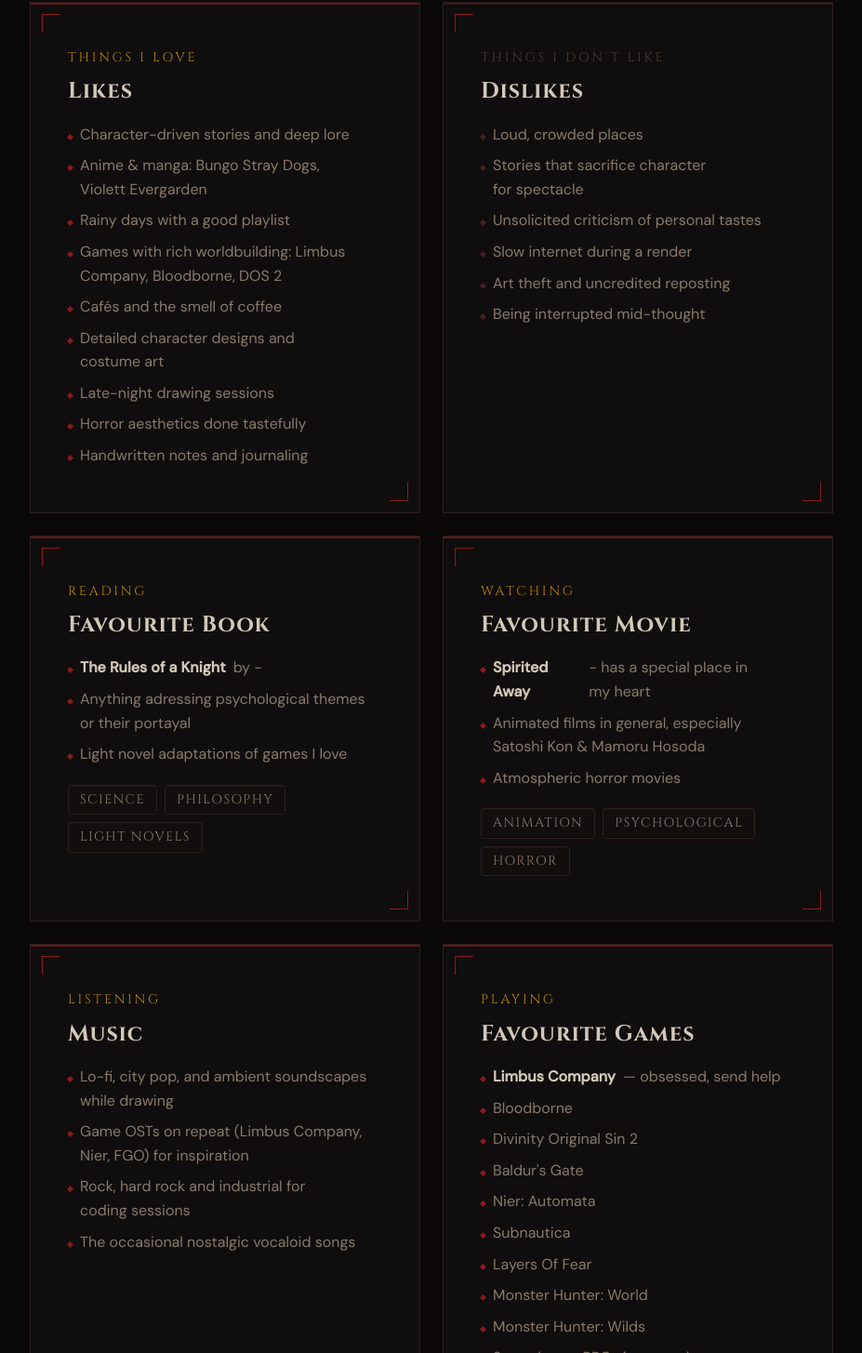
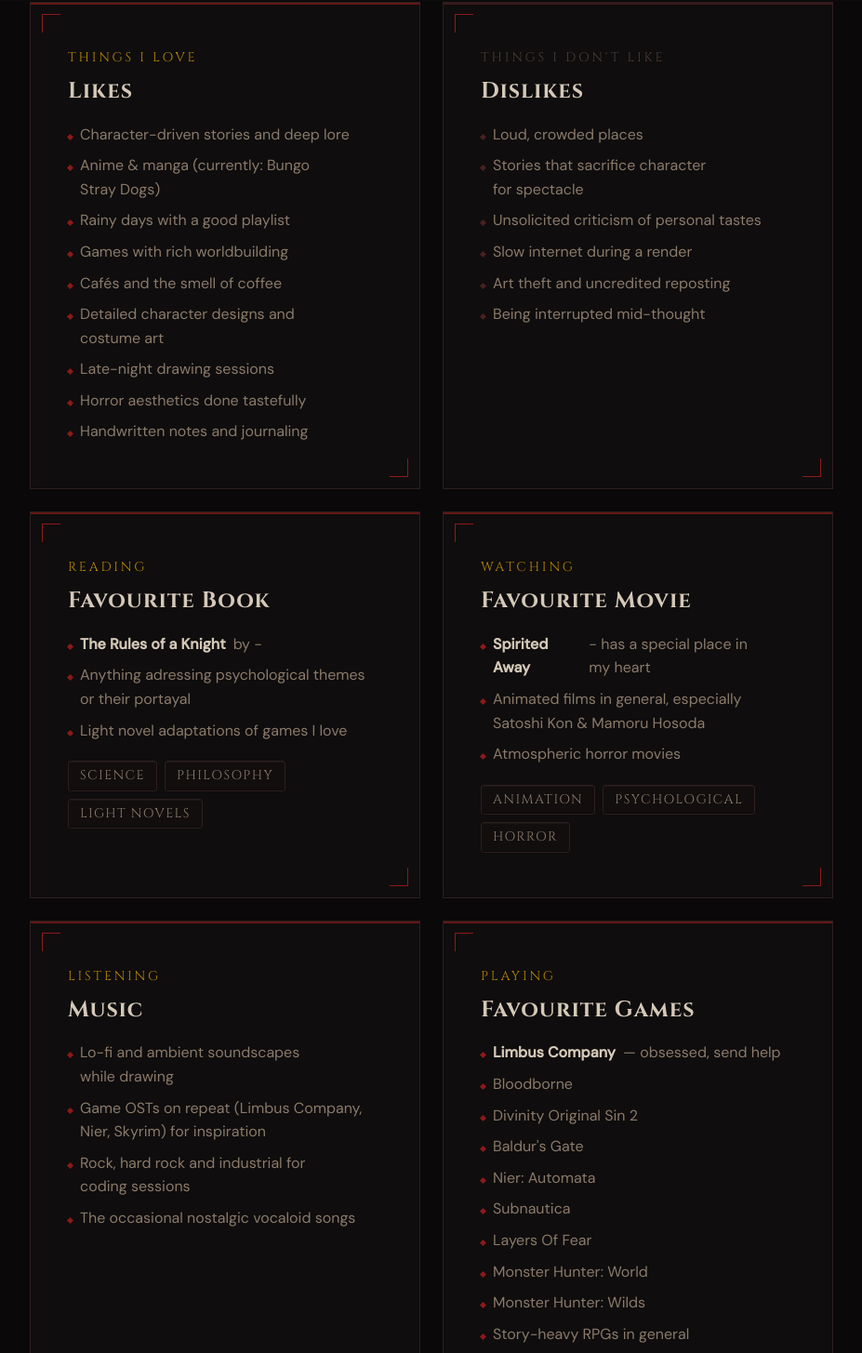
Before and after one commit to akanori-rgb/WebsiteForComs, a plain HTML site: page about-me.html in a window 1280 px wide. Shown: the part 799-2254 px from the top of the page at 93% size, without its empty margins (176-1103 px from the left). Drawn offline with Linux system fonts and the light colour scheme.

Commit message:
Modification preferences

```diff
--- a/about-me.html
+++ b/about-me.html
@@ -279,9 +279,9 @@
             <h2 class="pref-panel-title">Likes</h2>
             <ul class="pref-list">
               <li>Character-driven stories and deep lore</li>
-              <li>Anime &amp; manga: Bungo Stray Dogs, Violett Evergarden</li>
+              <li>Anime &amp; manga (currently: Bungo Stray Dogs)</li>
               <li>Rainy days with a good playlist</li>
-              <li>Games with rich worldbuilding: Limbus Company, Bloodborne, DOS 2</li>
+              <li>Games with rich worldbuilding</li>
               <li>Cafés and the smell of coffee</li>
               <li>Detailed character designs and costume art</li>
               <li>Late-night drawing sessions</li>
@@ -345,8 +345,8 @@
             <p class="pref-panel-eyebrow">Listening</p>
             <h2 class="pref-panel-title">Music</h2>
             <ul class="pref-list">
-              <li>Lo-fi, city pop, and ambient soundscapes while drawing</li>
-              <li>Game OSTs on repeat (Limbus Company, Nier, FGO) for inspiration</li>
+              <li>Lo-fi and ambient soundscapes while drawing</li>
+              <li>Game OSTs on repeat (Limbus Company, Nier, Skyrim) for inspiration</li>
               <li>Rock, hard rock and industrial for coding sessions</li>
               <li>The occasional nostalgic vocaloid songs</li>
             </ul>
```
